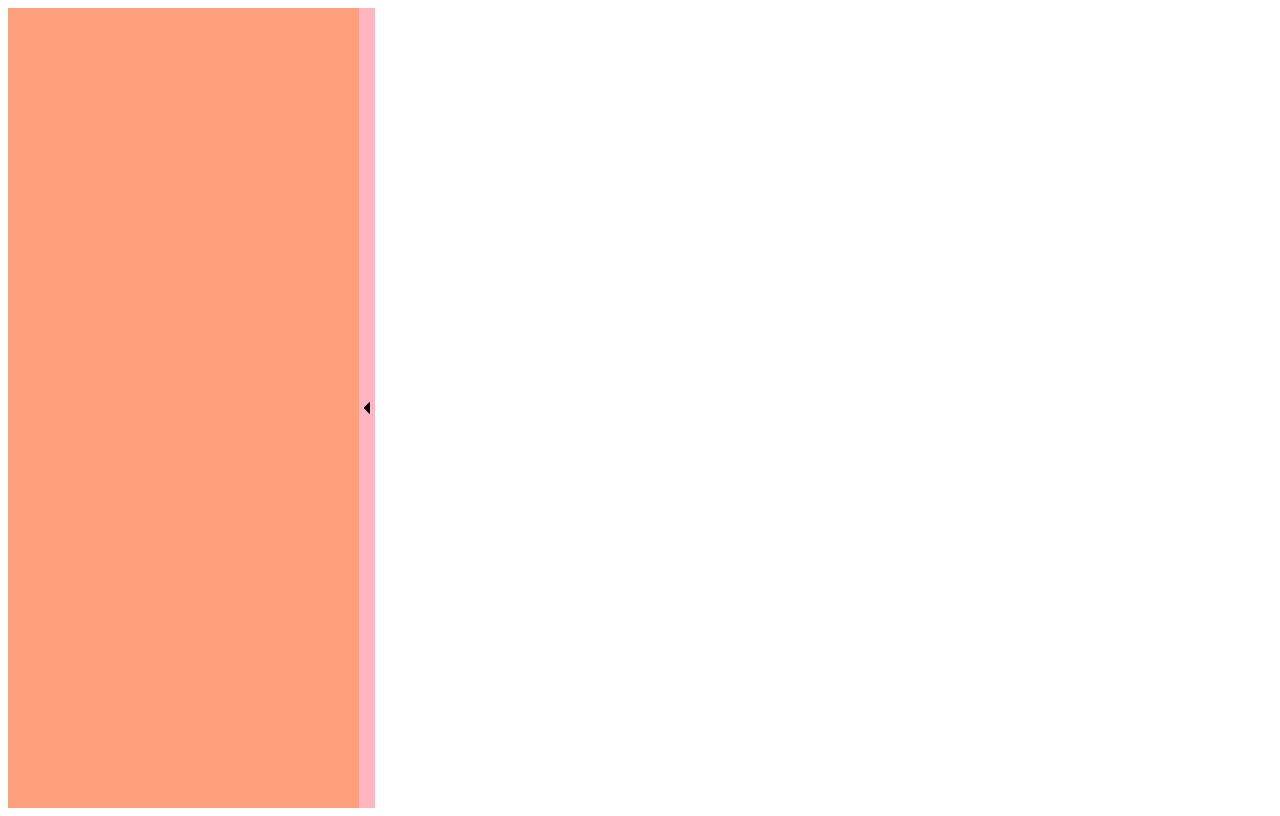
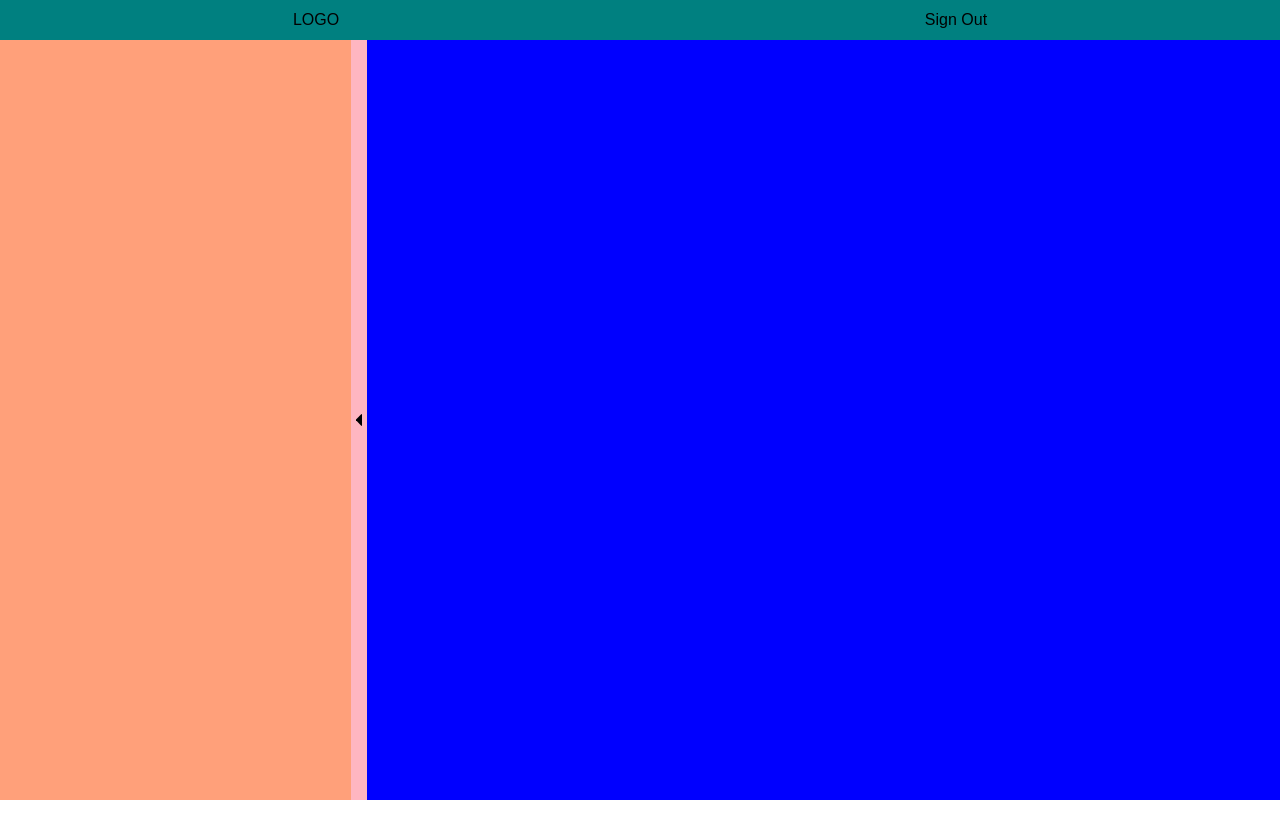
Before and after one commit to alexlangev/bicycle-maintenance-tracker, a React (Create React App) app in the folder client/: page / in a window 1280 px wide. Built offline with nearby package versions, Linux system fonts and the light colour scheme.

Commit message:
Global styles and top bar added

```diff
--- a/client/public/index.html
+++ b/client/public/index.html
@@ -9,7 +9,7 @@
       name="description"
       content="Web site created using create-react-app"
     />
-    <link rel="apple-touch-icon" href="%PUBLIC_URL%/logo192.png" />
+    <!-- <link rel="apple-touch-icon" href="%PUBLIC_URL%/logo192.png" /> -->
     <!--
       manifest.json provides metadata used when your web app is installed on a
       user's mobile device or desktop. See https://developers.google.com/web/fundamentals/web-app-manifest/
--- a/client/src/App.js
+++ b/client/src/App.js
@@ -1,20 +1,35 @@
 import React from 'react';
 import styled from 'styled-components';
 
-import LogInForm from './components/logIn/LogInForm';
+// import LogInForm from './components/logIn/LogInForm';
+import GlobalStyle from './GlobalStyle';
+import TopBar from './components/TopBar/TopBar';
 import Sidebar from './components/Sidebar/SideBar';
 
 function App() {
   return (
     <PageWrapper>
+      <GlobalStyle />
+      <TopBar />
+      <ContentWrapper>
+        <Sidebar />
+      </ContentWrapper>
       {/* <LogInForm /> */}
-      <Sidebar />
     </PageWrapper>
   );
 }
 
 const PageWrapper = styled.div`
-  height: 100vh;
+  height: 100%;
+  width: 100%;
+  display: flex;
+  flex-direction: column;
+  justify-content: flex-start;
+`
+
+const ContentWrapper = styled.div`
+  background-color: blue;
+  height: 95vh;
   width: 100%;
   display: flex;
   flex-direction: row;
--- /dev/null
+++ b/client/src/GlobalStyle.js
@@ -0,0 +1,67 @@
+import { createGlobalStyle } from 'styled-components';
+
+const GlobalStyle = createGlobalStyle`
+    *,
+    *:before,
+    *:after {
+        box-sizing: border-box;
+        -webkit-font-smoothing: antialiased;
+    }
+
+    html, body, div,
+    input, button, select, option,
+    h1, h2, h3, h4, h5, h6, p,
+    text {
+        font-family: sans-serif;
+    }
+
+    html, body {
+        max-width: 100vw;
+    }
+
+    /* http://meyerweb.com/eric/tools/css/reset/
+        v2.0 | 20110126
+        License: none (public domain)
+    */
+
+    html, body, div, span, applet, object, iframe,
+    h1, h2, h3, h4, h5, h6, p, blockquote, pre,
+    a, abbr, acronym, address, big, cite, code,
+    del, dfn, em, img, ins, kbd, q, s, samp,
+    small, strike, strong, sub, sup, tt, var,
+    b, u, i, center,
+    dl, dt, dd, ol, ul, li,
+    fieldset, form, label, legend,
+    caption, tbody, tfoot, thead, tr, th, td,
+    article, aside, canvas, details, embed,
+    figure, figcaption, footer, header, hgroup,
+    menu, nav, output, ruby, section, summary,
+    time, mark, audio, video {
+        margin: 0;
+        padding: 0;
+        border: 0;
+        font-size: 100%;
+        vertical-align: baseline;
+    }
+    /* HTML5 display-role reset for older browsers */
+    article, aside, details, figcaption, figure,
+    footer, header, hgroup, menu, nav, section {
+        display: block;
+    }
+    body {
+        line-height: 1;
+    }
+    ol, ul {
+        list-style: none;
+    }
+    blockquote, q {
+        quotes: none;
+    }
+    blockquote:before, blockquote:after,
+    q:before, q:after {
+        content: '';
+        content: none;
+    }
+`;
+
+export default GlobalStyle;
--- a/client/src/components/Sidebar/SideBar.js
+++ b/client/src/components/Sidebar/SideBar.js
@@ -28,19 +28,19 @@ const SidebarWrapper = styled.div`
   display: flex;
   flex-direction: row;
   width: 275pt;
-  height: 100vh;
+  height: 100%;
 `
 
 const SidebarMenu = styled.div`
   width: 263pt;
-  height: 100vh;
+  height: 100%;
   background-color: lightsalmon;
 `
 
 const CollapseButton = styled(UnstyledButton)`
   background-color: lightpink;
   width: 12pt;
-  height: 100vh;
+  height: 100%;
   display: flex;
   flex-direction: column;
   justify-content: center;
--- /dev/null
+++ b/client/src/components/TopBar/TopBar.js
@@ -0,0 +1,22 @@
+import React from 'react';
+import styled from 'styled-components';
+
+const TopBar = () => {
+  return (
+    <TopBarWrapper>
+      <p>LOGO</p>
+      <p>Sign Out</p>
+    </ TopBarWrapper>
+  )
+}
+
+const TopBarWrapper = styled.div`
+  background-color: teal;
+  display: flex;
+  align-items: center;
+  justify-content: space-around;
+  width: 100%;
+  height: 5vh;
+`
+
+export default TopBar;
```
Also changed, not shown: client/public/manifest.json.
